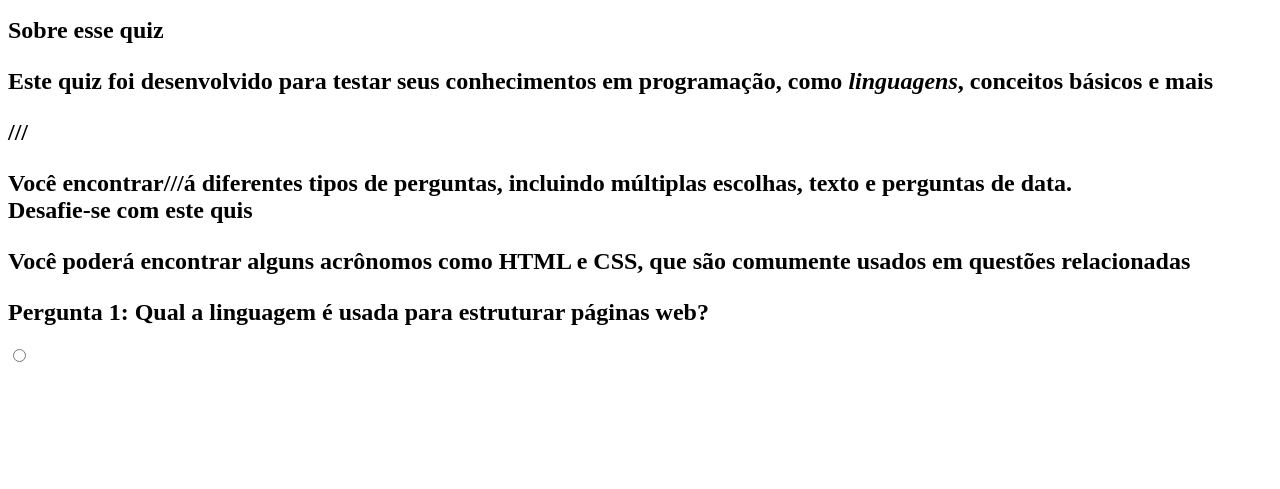
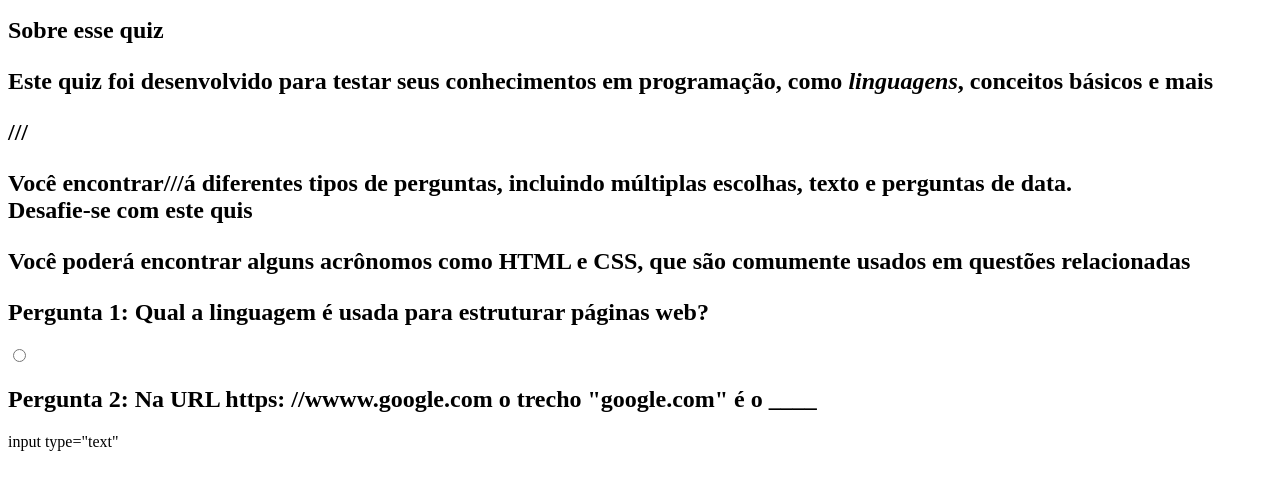
Before and after one commit to leticia-amorim12/estudoshtml, a plain HTML site: page Index.html in a window 1280 px wide. Shown: the part 101-590 px from the top of the page. Drawn offline with Linux system fonts and the light colour scheme.

Commit message:
Update Index.html

```diff
--- a/Index.html
+++ b/Index.html
@@ -25,5 +25,11 @@
               <input type="radio" value="Python" id="p1a">
           </form>
       </section>
+      <section>
+      <!--Pergunta 2: Texto-->
+      <h2> Pergunta 2: Na URL https: //wwww.google.com o trecho "google.com" é o ____ </h2>
+      input type="text"
+      </section>
     </main>
+    </body>
 </html>
```
